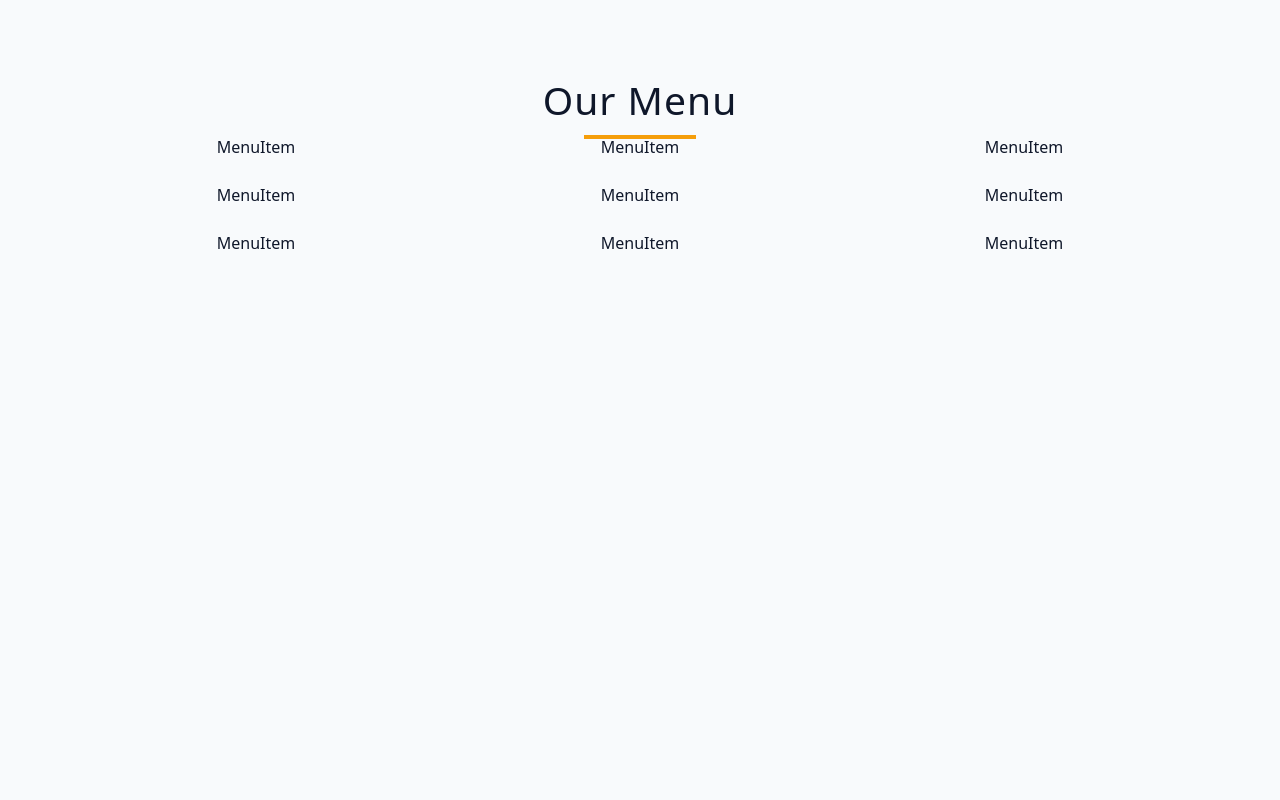
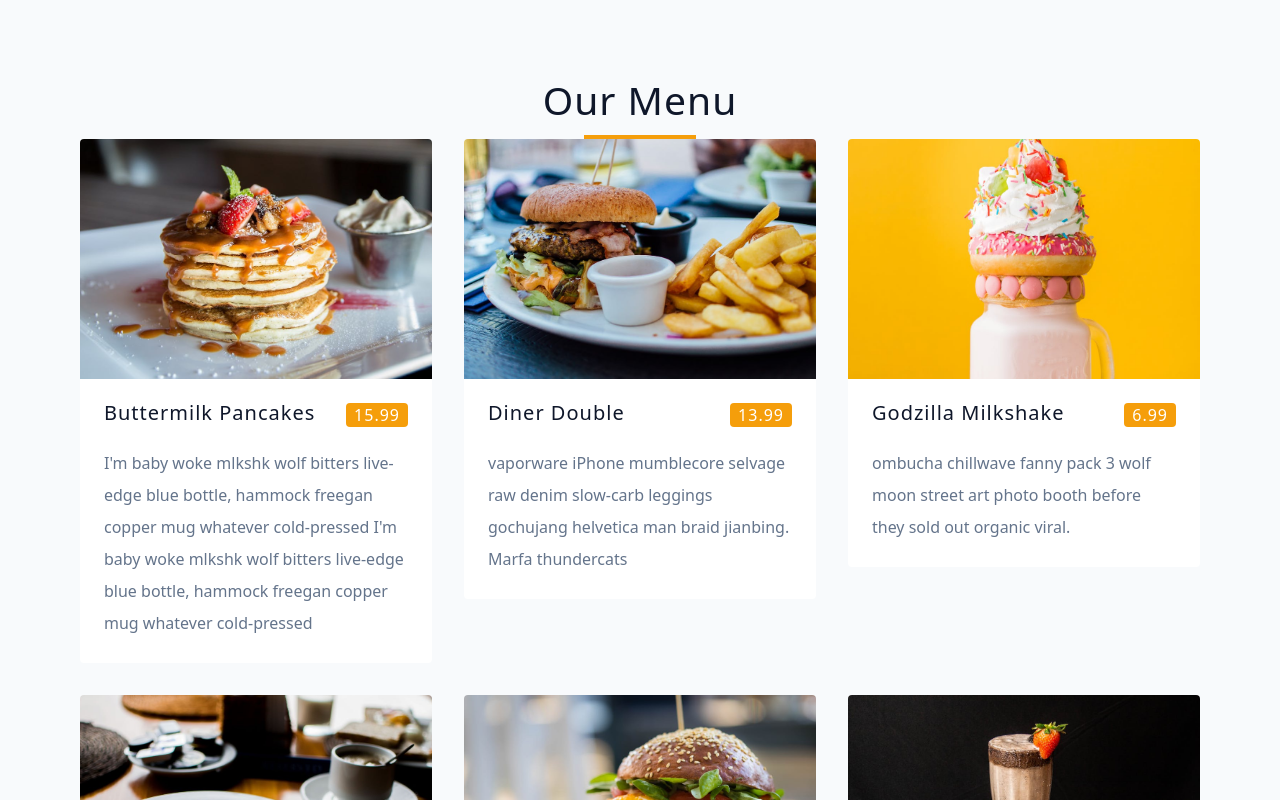
Before and after one commit to stormymayday/food-menu-react, a React (Vite) app: page / in a window 1280 px wide. Shown: the top 800 px of the page. Built offline with nearby package versions, Linux system fonts and the light colour scheme.

Commit message:
Implemented MenuItem.jsx

```diff
--- a/src/components/MenuItem.jsx
+++ b/src/components/MenuItem.jsx
@@ -1,6 +1,15 @@
-const MenuItem = () => {
+const MenuItem = ({ title, category, price, img, desc }) => {
     return (
-        <div>MenuItem</div>
+        <article className="menu-item">
+            <img className="img" src={img} alt={title} />
+            <div className="item-info">
+                <header>
+                    <h5>{title}</h5>
+                    <span className="item-price">{price}</span>
+                </header>
+                <p className="item-text">{desc}</p>
+            </div>
+        </article>
     );
 }
 
```
